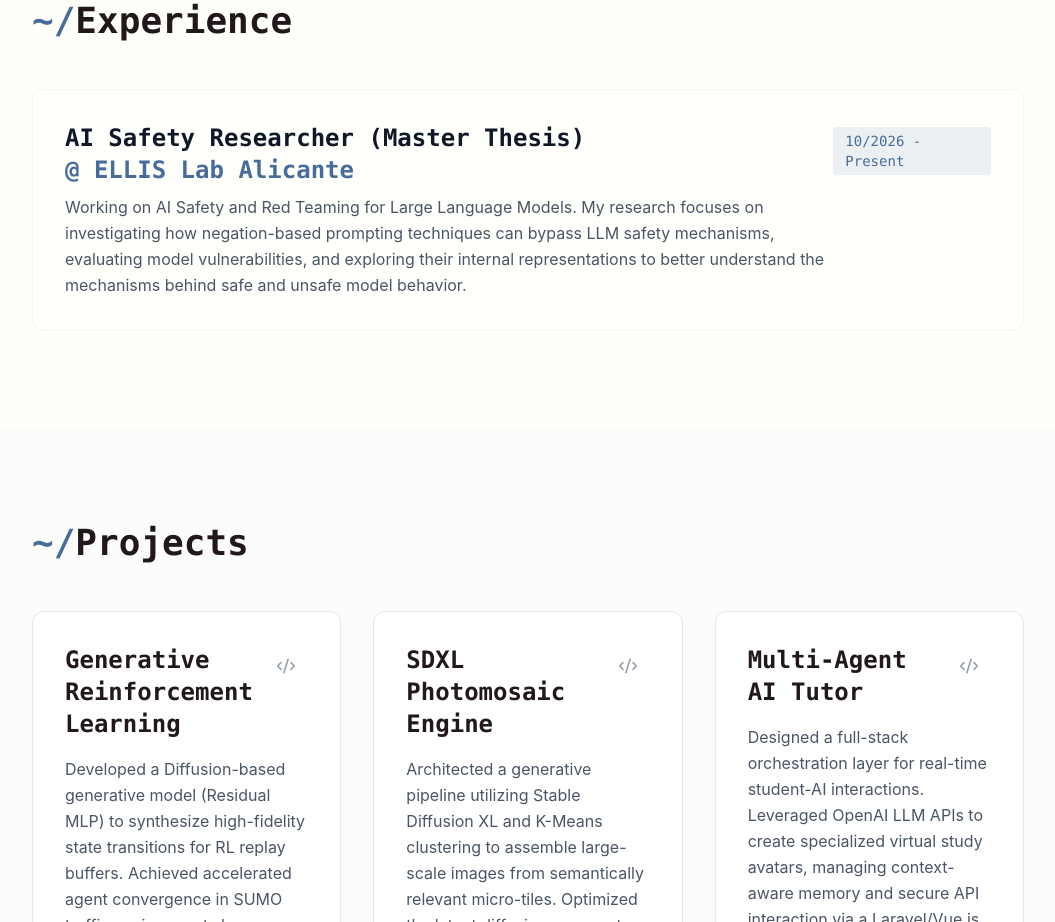
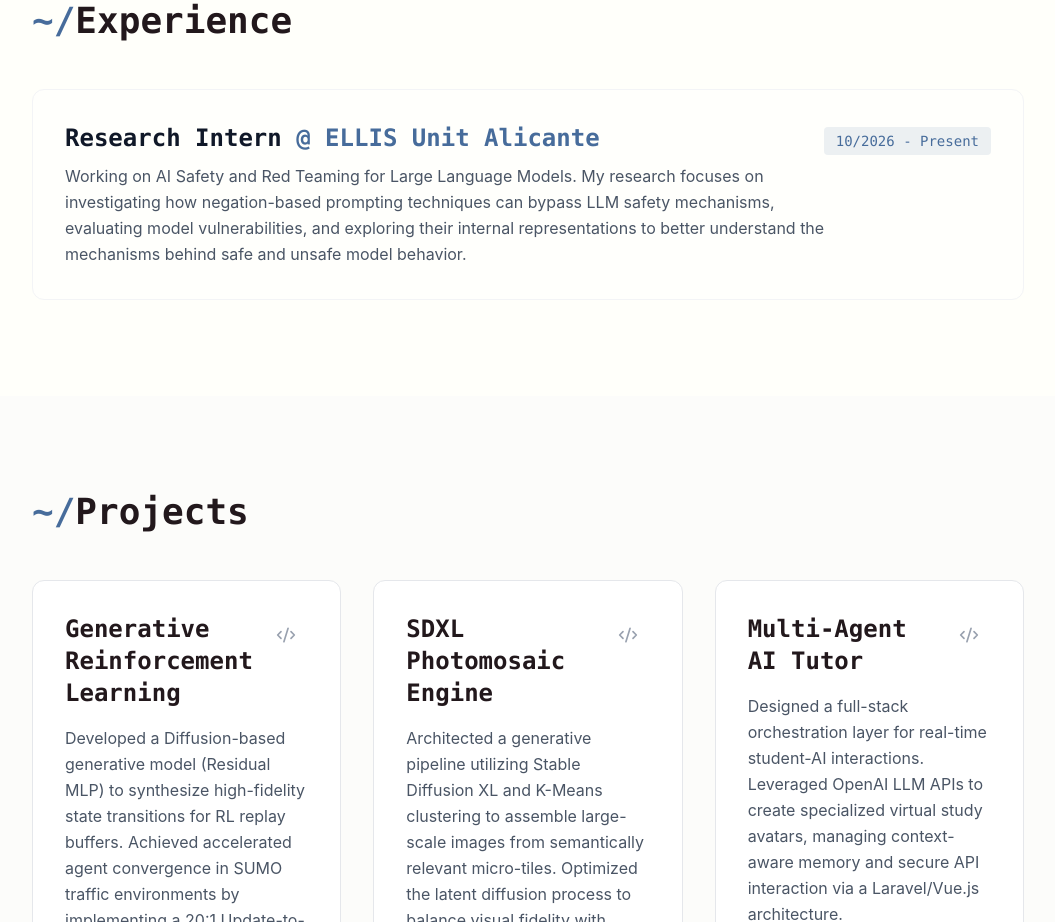
Before and after one commit to leo54200/leo54200.github.io, a React (Vite) app: page / in a window 1280 px wide. Shown: the part 1540-2462 px from the top of the page, without its empty margins (160-1215 px from the left). Built offline with nearby package versions, Linux system fonts and the light colour scheme.

Commit message:
Update role and company in experience data

```diff
--- a/src/data.ts
+++ b/src/data.ts
@@ -47,8 +47,8 @@ export const projects = [
 export const experience = [
   {
     id: 1,
-    role: "AI Safety Researcher (Master Thesis)",
-    company: "ELLIS Lab Alicante",
+    role: "Research Intern",
+    company: "ELLIS Unit Alicante",
     period: "10/2026 - Present",
     description: "Working on AI Safety and Red Teaming for Large Language Models. My research focuses on investigating how negation-based prompting techniques can bypass LLM safety mechanisms, evaluating model vulnerabilities, and exploring their internal representations to better understand the mechanisms behind safe and unsafe model behavior."
   }
```
